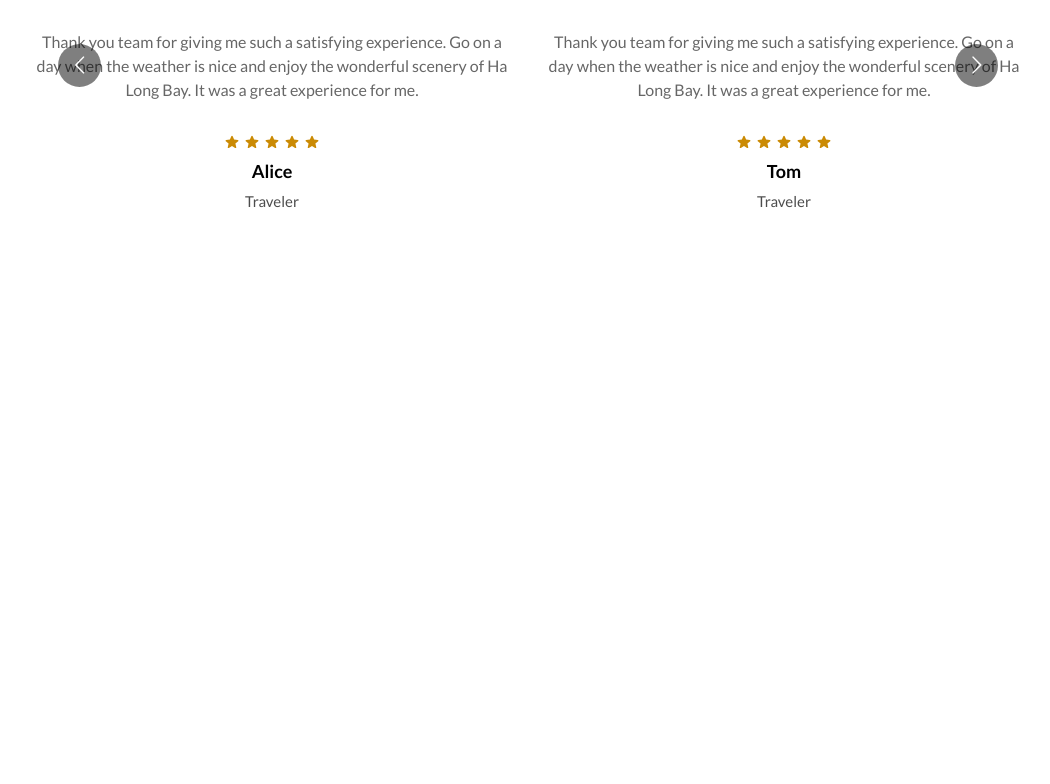
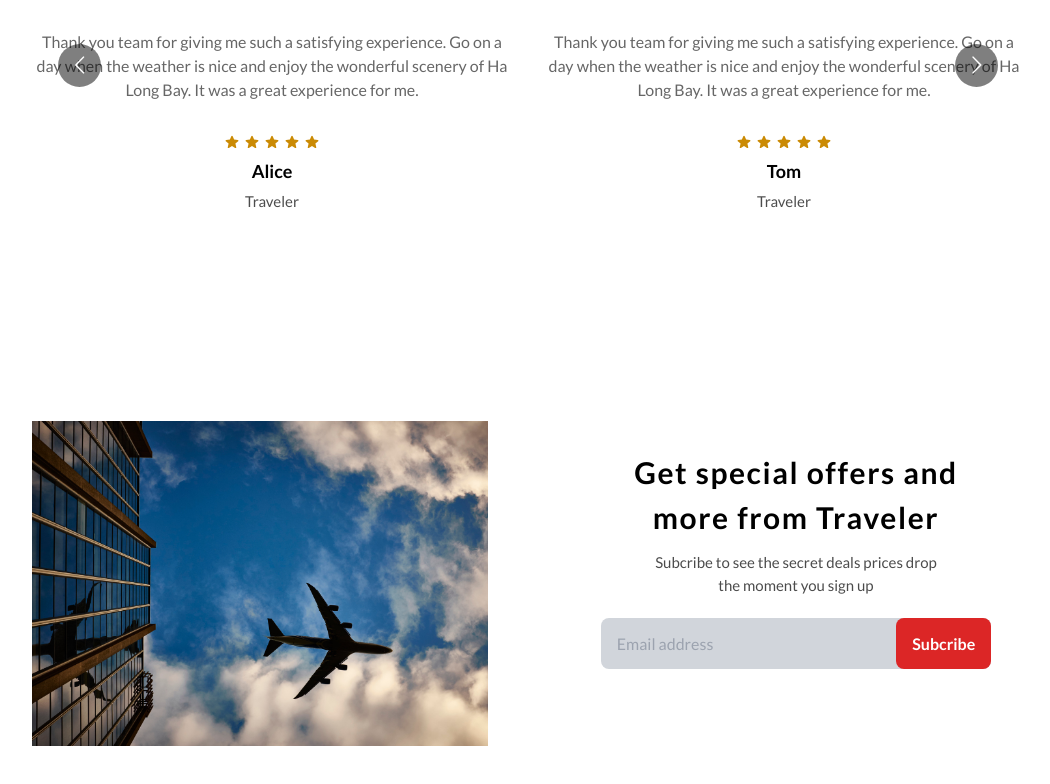
Before and after one commit to ndnam0409/travel-app, a Next.js app: page / in a window 1280 px wide. Shown: the part 3068-3852 px from the top of the page, without its empty margins (112-1162 px from the left). Before the commit the page ends 3345 px from the top, so only its background shows below. Built offline with nearby package versions, Linux system fonts and the light colour scheme.

Commit message:
finish Contact component

```diff
--- /dev/null
+++ b/components/Contact.tsx
@@ -0,0 +1,42 @@
+import Image from "next/image";
+
+const Contact = () => {
+  return (
+    <div className="pt-[8rem] pb-[3rem]">
+      <div className="w-[80%] mx-auto grid grid-cols-1 lg:grid-cols-2 gap-[3rem]">
+        <div>
+          <Image
+            src="/images/c1.png"
+            alt="fly"
+            width={600}
+            height={400}
+            className="object-contain rounded-xl mx-auto p-[1rem]"
+          />
+        </div>
+        <div className="flex items-center justify-center flex-col">
+          <h1 className="text-center w-[90%] xl:w-[70%] tracking-[0.1rem] mx-auto font-bold text-[20px] md:text-[30px] text-black">
+            Get special offers and more from Traveler
+          </h1>
+          <p className="mt-[0.7rem] w-[80%] xl:w-[60%] mx-auto text-center text-[15px] text-black opacity-70">
+            Subcribe to see the secret deals prices drop the moment you sign up
+          </p>
+          <div
+            className="flex mt-[1.4rem] rounded-lg bg-gray-300 mb-[3rem] items-center space-x-2 w-[80%] h-[4vh]
+          md:h-[6.3vh]"
+          >
+            <input
+              type="email"
+              placeholder="Email address"
+              className="ml-[1rem] bg-transparent w-[80%] h-[100%] border-none outline-none"
+            />
+            <button className=" ml-[1rem] px-4 py-2 bg-red-600 text-white font-bold rounded-lg h-[100%]">
+              Subcribe
+            </button>
+          </div>
+        </div>
+      </div>
+    </div>
+  );
+};
+
+export default Contact;
--- a/pages/index.tsx
+++ b/pages/index.tsx
@@ -5,6 +5,7 @@
 import Reviews from "@/components/Reviews";
 import TopDestination from "@/components/TopDestination";
 import { useState } from "react";
+import Contact from "../components/Contact";
 
 const HomePage = () => {
   const [nav, setNav] = useState(false);
@@ -19,6 +20,7 @@
       <TopDestination />
       <Hotels />
       <Reviews />
+      <Contact />
     </div>
   );
 };
```
